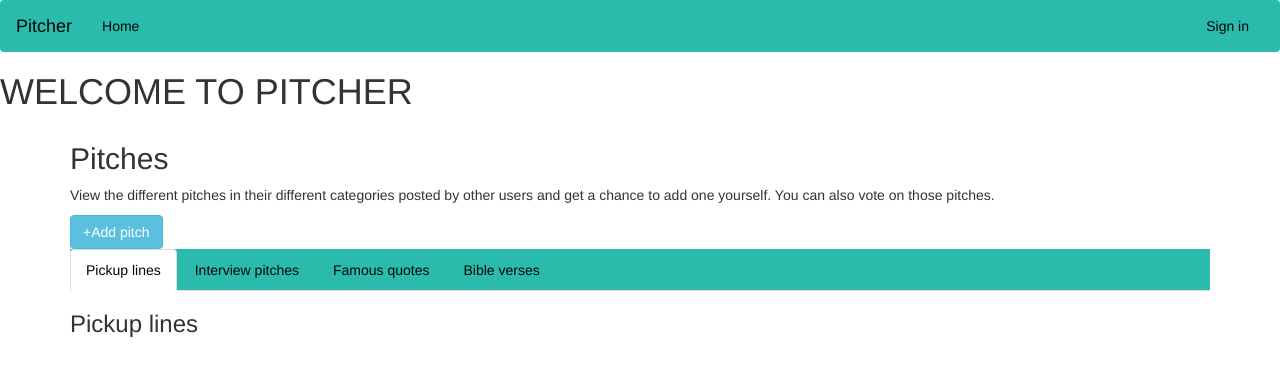
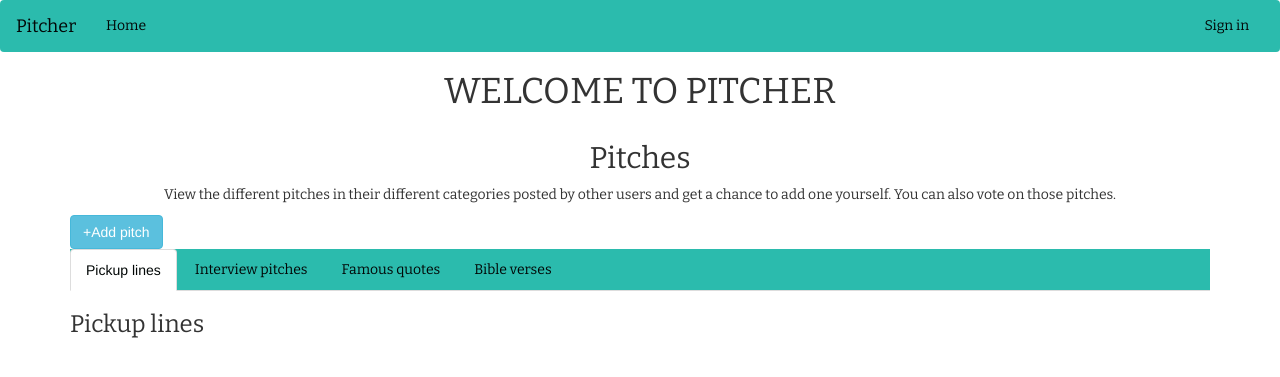
Before and after one commit to muneneee/minute, a Flask app: page / in a window 1280 px wide. Shown: the top 377 px of the page. Run offline with Flask 2, Linux system fonts and the light colour scheme; data that the repository does not hold is empty; some libraries are stand-ins or nearby versions.

Commit message:
added google fonts

```diff
--- a/app/templates/index.html
+++ b/app/templates/index.html
@@ -1,39 +1,44 @@
 {%  import 'macros.html' as macro %}
 {% extends 'base.html'%}
 
+{% block styles %}
+    {{ super() }}
+    <link href="https://fonts.googleapis.com/css2?family=Bitter&display=swap" rel="stylesheet">
+{% endblock %}
+
 {% block content %}
-<h1>WELCOME TO PITCHER</h1>
+<h1 class="text-center" style="font-family: 'Bitter', serif;">WELCOME TO PITCHER</h1>
 
 
 
 <div class="container">
-    <h2>Pitches</h2>
-    <p>View the different pitches in their different categories posted by other users and get a chance to add one yourself. You can also vote on those pitches.</p>
+    <h2 class="text-center" style="font-family: 'Bitter', serif;">Pitches</h2>
+    <p class="text-center" style="font-family: 'Bitter', serif;">View the different pitches in their different categories posted by other users and get a chance to add one yourself. You can also vote on those pitches.</p>
     <a class="btn btn-info" href="/pitch">+Add pitch</a>
 
 
     <ul class="nav nav-tabs" style="background-color: #2BBBAD;">
       <li class="active"><a data-toggle="tab" href="#home" style="color: #020706;" >Pickup lines</a></li>
-      <li><a data-toggle="tab" href="#menu1" style="color: #020706;">Interview pitches</a></li>
-      <li><a data-toggle="tab" href="#menu2" style="color: #020706;">Famous quotes</a></li>
-      <li><a data-toggle="tab" href="#menu3" style="color: #020706;">Bible verses</a></li>
+      <li><a data-toggle="tab" href="#menu1" style="color: #020706; font-family: 'Bitter', serif;">Interview pitches</a></li>
+      <li><a data-toggle="tab" href="#menu2" style="color: #020706; font-family: 'Bitter', serif;">Famous quotes</a></li>
+      <li><a data-toggle="tab" href="#menu3" style="color: #020706; font-family: 'Bitter', serif;">Bible verses</a></li>
     </ul>
 
     <div class="tab-content">
       <div id="home" class="tab-pane fade in active">
-        <h3>Pickup lines</h3>
+        <h3 style="font-family: 'Bitter', serif;">Pickup lines</h3>
         {% if pitches %}
 
-            <p>{{macro.displayPitches(pickuplines)}}</p>
+            <p style="font-family: 'Bitter', serif;">{{macro.displayPitches(pickuplines)}}</p>
 
         {% endif %}
 
       </div>
       <div id="menu1" class="tab-pane fade">
-        <h3>Interview pitches</h3>
+        <h3 style="font-family: 'Bitter', serif;">Interview pitches</h3>
         {% if pitches %}
 
-            <p>{{macro.displayPitches(interviewpitches)}}</p>
+            <p style="font-family: 'Bitter', serif;">{{macro.displayPitches(interviewpitches)}}</p>
 
         {% endif %}
 
@@ -41,20 +46,20 @@
 
       </div>
       <div id="menu2" class="tab-pane fade">
-        <h3>Famous quotes</h3>
+        <h3 style="font-family: 'Bitter', serif;">Famous quotes</h3>
         {% if pitches %}
 
-            <p>{{macro.displayPitches(famousquotes)}}</p>
+            <p style="font-family: 'Bitter', serif;">{{macro.displayPitches(famousquotes)}}</p>
 
         {% endif %}
 
 
       </div>
       <div id="menu3" class="tab-pane fade">
-        <h3>Bible verses</h3>
+        <h3 style="font-family: 'Bitter', serif;">Bible verses</h3>
         {% if pitches %}
 
-            <p>{{macro.displayPitches(bibleverses)}}</p>
+            <p style="font-family: 'Bitter', serif;">{{macro.displayPitches(bibleverses)}}</p>
 
         {% endif %}
 
--- a/app/templates/navbar.html
+++ b/app/templates/navbar.html
@@ -7,18 +7,18 @@
               <span class="icon-bar"></span>
               <span class="icon-bar"></span>
             </button>
-            <a class="navbar-brand" href="/" style="color: #020706;"> Pitcher </a>
+            <a class="navbar-brand" href="/" style="color: #020706; font-family: 'Bitter', serif;"> Pitcher </a>
         </div>
         <div class="navbar-collapse collapse">
             <ul class="nav navbar-nav">
-                <li><a href="/" style="color: #020706;">Home</a></li>
+                <li><a href="/" style="color: #020706; font-family: 'Bitter', serif;">Home</a></li>
             </ul>
             <ul class="nav navbar-nav navbar-right">
                 {% if current_user.is_authenticated %}
-                <li><a href="{{url_for('main.profile',uname=current_user.username)}}" style="color: #020706;">Profile</a></li>
-                <li ><a href="{{url_for('auth.logout')}}" style="color: #020706;" >Sign out</a></li>
+                <li><a href="{{url_for('main.profile',uname=current_user.username)}}" style="color: #020706; font-family: 'Bitter', serif;">Profile</a></li>
+                <li ><a href="{{url_for('auth.logout')}}" style="color: #020706; font-family: 'Bitter', serif;" >Sign out</a></li>
                 {% else %}
-                <li ><a href="{{url_for('auth.login')}}" style="color: #020706;">Sign in</a></li>
+                <li ><a href="{{url_for('auth.login')}}" style="color: #020706; font-family: 'Bitter', serif;">Sign in</a></li>
                 {%endif%}
             </ul>
         </div>
```
